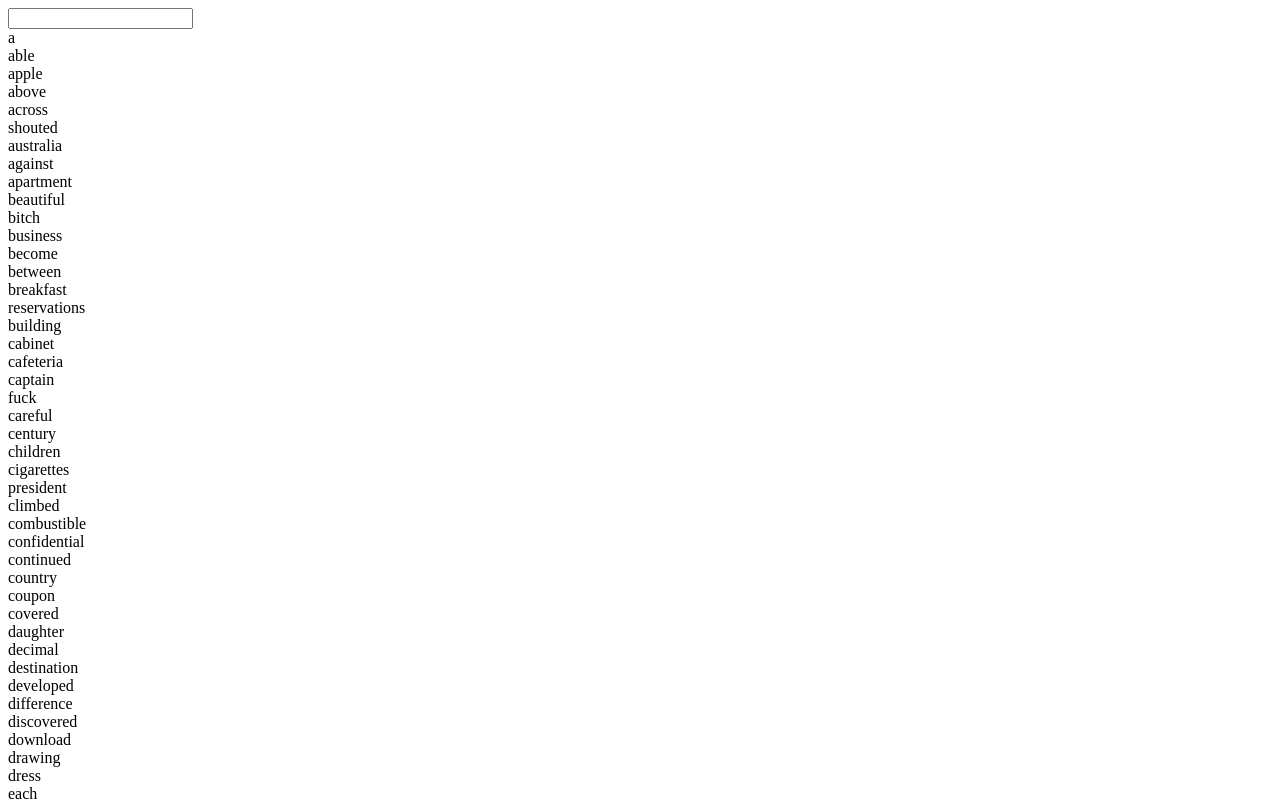
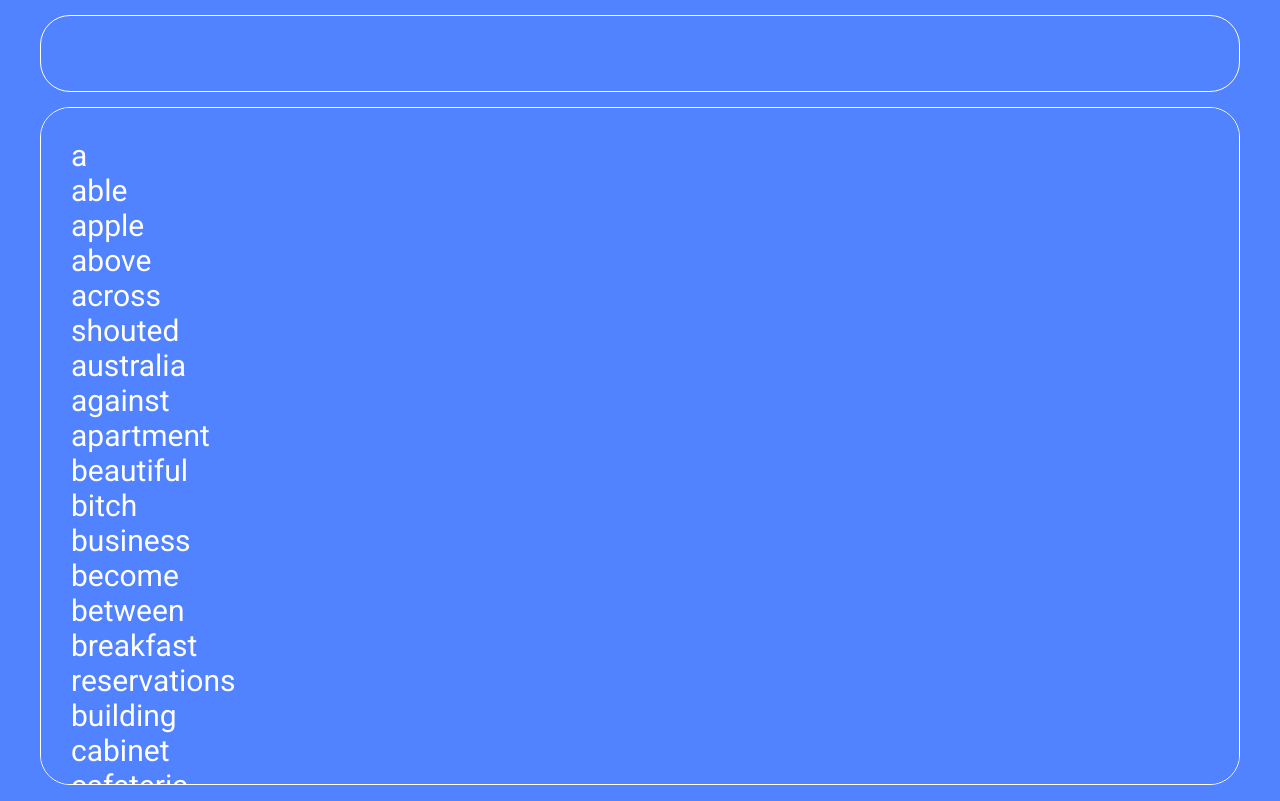
Before and after one commit to shodon2007/search, a React (Create React App) app: page / in a window 1280 px wide. Shown: the top 801 px of the page. Built offline with nearby package versions, Linux system fonts and the light colour scheme.

Commit message:
finished project

```diff
--- a/public/index.html
+++ b/public/index.html
@@ -2,6 +2,7 @@
 <html lang="en">
 
 <head>
+  <link rel="stylesheet" href="style.css">
   <meta charset="utf-8" />
   <title>React App</title>
 </head>
--- /dev/null
+++ b/public/style.css
@@ -0,0 +1,76 @@
+@import url("https://fonts.googleapis.com/css2?family=Roboto&display=swap");
+
+* {
+    margin: 0;
+    padding: 0;
+    box-sizing: border-box;
+    font-family: Roboto;
+}
+
+body {
+    background-color: #5182FF;
+}
+
+.App {
+    display: flex;
+    flex-direction: column;
+    padding: 15px 0;
+    width: 1200px;
+    margin: 0 auto;
+    height: 100vh;
+}
+
+.search {
+    width: 100%;
+    border: 0;
+    outline: 0;
+    text-align: center;
+    color: white;
+    background-color: #5182FF;
+    border: 1px solid white;
+    border-radius: 30px;
+    padding: 20px 0;
+    font-size: 30px;
+}
+
+.searched {
+    background-color: white;
+    color: #5182FF;
+}
+
+.word-list {
+    overflow: scroll;
+    border: 1px solid white;
+    background-color: #5182FF;
+    border-radius: 30px;
+    margin-top: 15px;
+    padding: 30px;
+    width: 100%;
+    color: white;
+    font-size: 30px;
+    scrollbar-width: none;
+    -ms-overflow-style: none;
+}
+
+*::-webkit-scrollbar {
+    width: 0;
+}
+
+@media (max-width: 1200px) {
+    .body {
+        width: 100%;
+        padding: 15px;
+    }
+}
+
+@media (max-width: 600px) {
+    .word-list {
+        font-size: 20px;
+    }
+}
+
+@media (max-width: 200px) {
+    .word-list {
+        padding: 20px 10px;
+    }
+}
--- a/src/App.jsx
+++ b/src/App.js
@@ -30,8 +30,8 @@ function App() {
   ]);
   const [newWords, setNewWords] = useState([...words]);
   const showList = () => {
-    setNewWords(words.filter(el => {
-      let searchWord = el.indexOf(search);
+    setNewWords(words.filter(word => {
+      let searchWord = word.indexOf(search);
       if (searchWord != -1) {
         return true;
       } else {
@@ -41,14 +41,24 @@ function App() {
   };
   return (
     <div className="App">
-      <input type='text' value={search} onChange={e => {
-        search = e.target.value;
-        setSearch(search);
-        showList();
-      }} />
+      <input
+        className="search"
+        type='text'
+        value={search}
+        onChange={e => {
+          search = e.target.value;
+          setSearch(search);
+          showList();
+        }} />
       <div className='word-list'>
         {
-          newWords.map(el => <div>{el}</div>)
+          newWords.map(word => {
+            let searchWord = word.indexOf(search);
+
+            return <div>
+              <span> {word.slice(0, searchWord)}</span><span className="searched">{search.toLowerCase()}</span><span>{word.slice(searchWord + search.length)}</span>
+            </div>
+          })
         }
       </div>
     </div>
```
